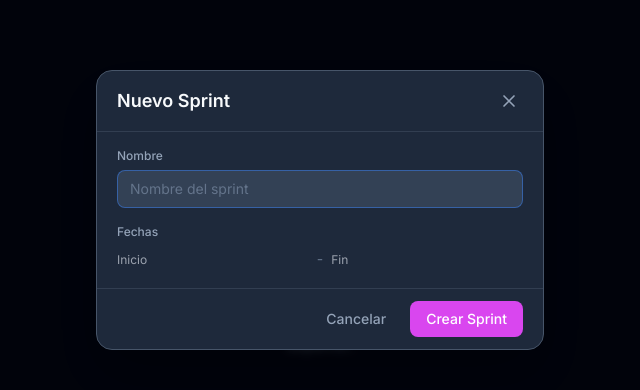
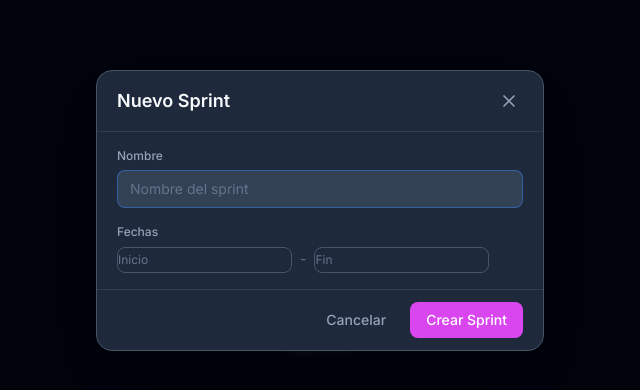
Before and after one commit to soymachine/sprello, an Astro site: page / in a window 1280 px wide. Both pictures are taken after a click on the button "Sprint". Shown: the part 190-580 px from the top of the page, 320-960 px from the left. Built offline with nearby package versions, Linux system fonts and the light colour scheme; Astro itself is replaced by a stand-in of ours.

Commit message:
fix: DatePicker calendar not showing, custom styled input + remove overflow-hidden

```diff
--- a/src/components/SprintModal.tsx
+++ b/src/components/SprintModal.tsx
@@ -1,8 +1,19 @@
-import React, { useState, useRef, useEffect, useMemo } from 'react';
+import React, { useState, useRef, useEffect, useMemo, forwardRef } from 'react';
 import DatePicker from 'react-datepicker';
 import { v4 as uuidv4 } from 'uuid';
 import { useKanban } from '../store/KanbanContext';
 import type { Sprint } from '../types';
+
+const DateInput = forwardRef<HTMLInputElement, React.InputHTMLAttributes<HTMLInputElement>>(
+  (props, ref) => (
+    <input
+      {...props}
+      ref={ref}
+      className="w-full bg-surface-700 border border-surface-600 rounded-lg px-3 py-2 text-sm text-surface-50 outline-none focus:border-primary-500/50 placeholder-surface-500"
+    />
+  )
+);
+DateInput.displayName = 'DateInput';
 
 interface Props {
   sprint?: Sprint;
@@ -102,16 +113,17 @@ export default function SprintModal({ sprint, onClose }: Props) {
 
   const dpProps = {
     dateFormat: 'dd/MM/yy',
-    className: 'bg-transparent text-sm text-surface-50 outline-none w-full',
-    wrapperClassName: 'w-full',
-  } as const;
+    customInput: <DateInput />,
+    popperPlacement: 'bottom-start' as const,
+    popperClassName: '!z-[100]',
+  };
 
   return (
     <div
       className="fixed inset-0 z-50 flex items-center justify-center bg-black/50 backdrop-blur-sm"
       onClick={(e) => { if (e.target === e.currentTarget) onClose(); }}
     >
-      <div className="bg-surface-800 border border-surface-600 rounded-2xl w-full max-w-md shadow-2xl shadow-black/30 mx-4 overflow-hidden">
+      <div className="bg-surface-800 border border-surface-600 rounded-2xl w-full max-w-md shadow-2xl shadow-black/30 mx-4">
         <div className="px-5 py-4 border-b border-surface-600/50 flex items-center justify-between">
           <h2 className="text-lg font-semibold text-surface-50">
             {isEditing ? 'Editar Sprint' : 'Nuevo Sprint'}
```
